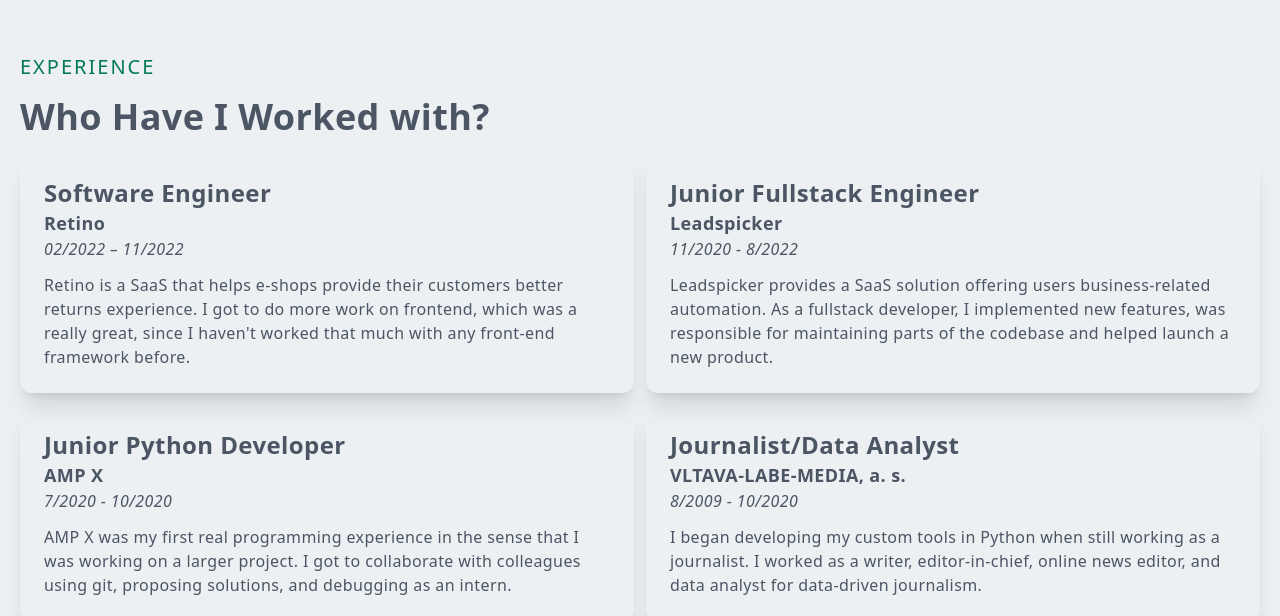
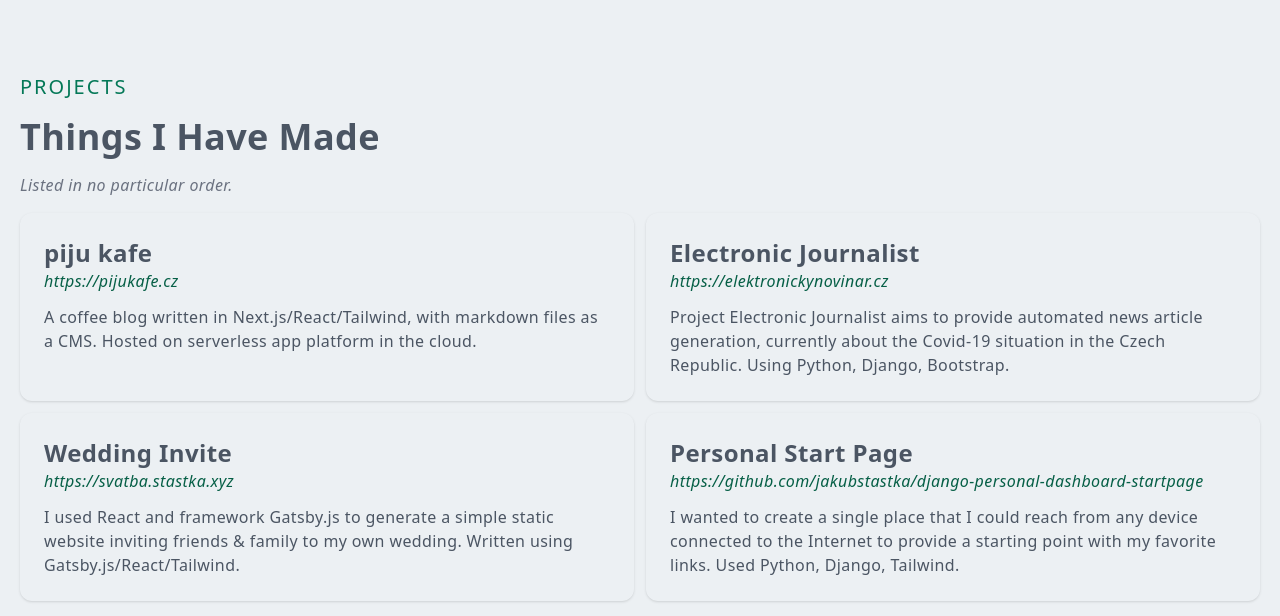
Before and after one commit to jakubstastka/next-js-react-resume-site, a Next.js app: page / in a window 1280 px wide. Shown: the part 1663-2279 px from the top of the page. Built offline with nearby package versions, Linux system fonts and the light colour scheme.

Commit message:
added Projects section with related components

```diff
--- a/components/Navbar.jsx
+++ b/components/Navbar.jsx
@@ -48,6 +48,11 @@
                 About
               </li>
             </Link>
+            <Link href="/#projects">
+              <li className="ml-10 text-sm uppercase hover:underline hover:decoration-dotted">
+                Projects
+              </li>
+            </Link>
             <Link href="/#experience">
               <li className="ml-10 text-sm uppercase hover:underline hover:decoration-dotted">
                 Experience
@@ -96,6 +101,9 @@
                 <Link onClick={handleNav} href="/#about">
                   <li className="py-4 text-sm">About</li>
                 </Link>
+                <Link onClick={handleNav} href="/#projects">
+                  <li className="py-4 text-sm">Experience</li>
+                </Link>
                 <Link onClick={handleNav} href="/#experience">
                   <li className="py-4 text-sm">Experience</li>
                 </Link>
--- /dev/null
+++ b/components/ProjectEntry.jsx
@@ -0,0 +1,24 @@
+import Link from "next/link";
+
+export default function Project({ name, description, github, link }) {
+  return (
+    <div className="p-6 shadow rounded-xl">
+      <div className="text-2xl font-semibold">{name}</div>
+      {link && (
+        <div>
+          <Link className="italic font-normal" href={link}>
+            {link}
+          </Link>
+        </div>
+      )}
+      {github && (
+        <div>
+          <Link className="italic font-normal" href={github}>
+            {github}
+          </Link>
+        </div>
+      )}
+      <div className="pt-3">{description}</div>
+    </div>
+  );
+}
--- /dev/null
+++ b/components/Projects.jsx
@@ -0,0 +1,49 @@
+import ProjectEntry from "../components/ProjectEntry";
+
+export default function Projects() {
+  return (
+    <div id="projects" className="w-full lg:h-screen p-2">
+      <div className="max-w-[1240px] mx-auto flex flex-col justify-center h-full">
+        <p className="text-xl tracking-widest uppercase text-emerald-700">
+          Projects
+        </p>
+        <h2 className="py-4 text-gray-600">Things I Have Made</h2>
+        <div className="pb-4 italic font-light text-gray-500">
+          Listed in no particular order.
+        </div>
+        <div className="grid grid-cols-1 md:grid-cols-2 text-gray-600 gap-3">
+          <ProjectEntry
+            name={"piju kafe"}
+            description={
+              "A coffee blog written in Next.js/React/Tailwind, with markdown files as a CMS. Hosted on serverless app platform in the cloud."
+            }
+            link={"https://pijukafe.cz"}
+          />
+          <ProjectEntry
+            name={"Electronic Journalist"}
+            description={
+              "Project Electronic Journalist aims to provide automated news article generation, currently about the Covid-19 situation in the Czech Republic. Using Python, Django, Bootstrap."
+            }
+            link={"https://elektronickynovinar.cz"}
+          />
+          <ProjectEntry
+            name={"Wedding Invite"}
+            description={
+              "I used React and framework Gatsby.js to generate a simple static website inviting friends & family to my own wedding. Written using Gatsby.js/React/Tailwind."
+            }
+            link={"https://svatba.stastka.xyz"}
+          />
+          <ProjectEntry
+            name={"Personal Start Page"}
+            description={
+              "I wanted to create a single place that I could reach from any device connected to the Internet to provide a starting point with my favorite links. Used Python, Django, Tailwind."
+            }
+            github={
+              "https://github.com/jakubstastka/django-personal-dashboard-startpage"
+            }
+          />
+        </div>
+      </div>
+    </div>
+  );
+}
--- a/pages/index.tsx
+++ b/pages/index.tsx
@@ -3,6 +3,7 @@
 import Experience from "../components/Experience";
 import Main from "../components/Main";
 import Navbar from "../components/Navbar";
+import Projects from "../components/Projects";
 import Skills from "../components/Skills";
 import UpButton from "../components/UpButton";
 
@@ -19,6 +20,7 @@
       <Navbar />
       <Main />
       <About />
+      <Projects />
       <Experience />
       <Skills />
       <UpButton />
```
